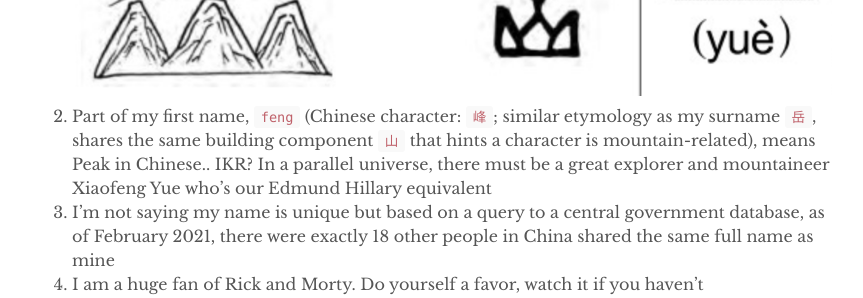
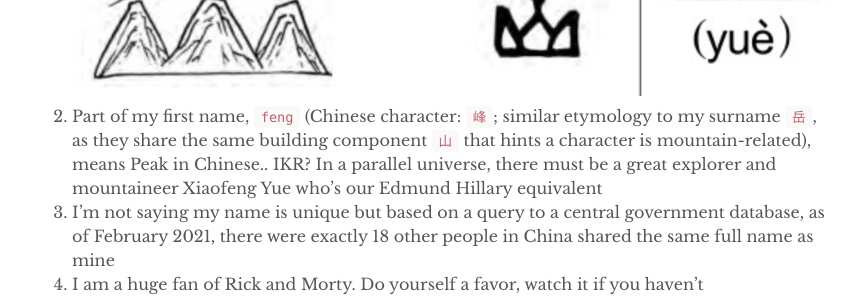
Before and after one commit to yuexiaofeng/yuexiaofeng.github.io, a Jekyll site: the page built from about.md, in a window 1280 px wide. Shown: the part 1446-1744 px from the top of the page, without its empty margins (208-1071 px from the left). Built offline with Jekyll 4.4.1, drawn with Linux system fonts in a browser that asks for light colours.

Commit message:
updated about

```diff
--- a/about.md
+++ b/about.md
@@ -17,7 +17,7 @@ As for my name `Xiaofeng` - it's pronounced very similar to SHAW-phone. It came
 Some fun facts about myself:
 
 1. My family name `Yue` means Great Mountain in Chinese, although I should probably hike a lot more to live up to the name! `Yue` (4th tone i.e. falling tone) in written Chinese is `岳` - since Chinese is a pictogram language, a few millenniums ago, the character was scripted on oracle bones to resemble mountains before it evolved to its modern form on the right: ![yue](../assets/images/yue_oracle.png)
-2. Part of my first name, `feng` (Chinese character: `峰`; similar etymology as my surname `岳`, shares the same building component `山` that hints a character is mountain-related), means Peak in Chinese.. IKR? In a parallel universe, there must be a great explorer and mountaineer Xiaofeng Yue who's our Edmund Hillary equivalent
+2. Part of my first name, `feng` (Chinese character: `峰`; similar etymology to my surname `岳`, as they share the same building component `山` that hints a character is mountain-related), means Peak in Chinese.. IKR? In a parallel universe, there must be a great explorer and mountaineer Xiaofeng Yue who's our Edmund Hillary equivalent
 3. I’m not saying my name is unique but based on a query to a central government database, as of February 2021, there were exactly 18 other people in China shared the same full name as mine
 4. I am a huge fan of Rick and Morty. Do yourself a favor, watch it if you haven't
 5. I used to study in Harbin, a city in Northern China that's not far from Siberia. Winter there can be -30C degrees (sounds familiar eh?)
```
